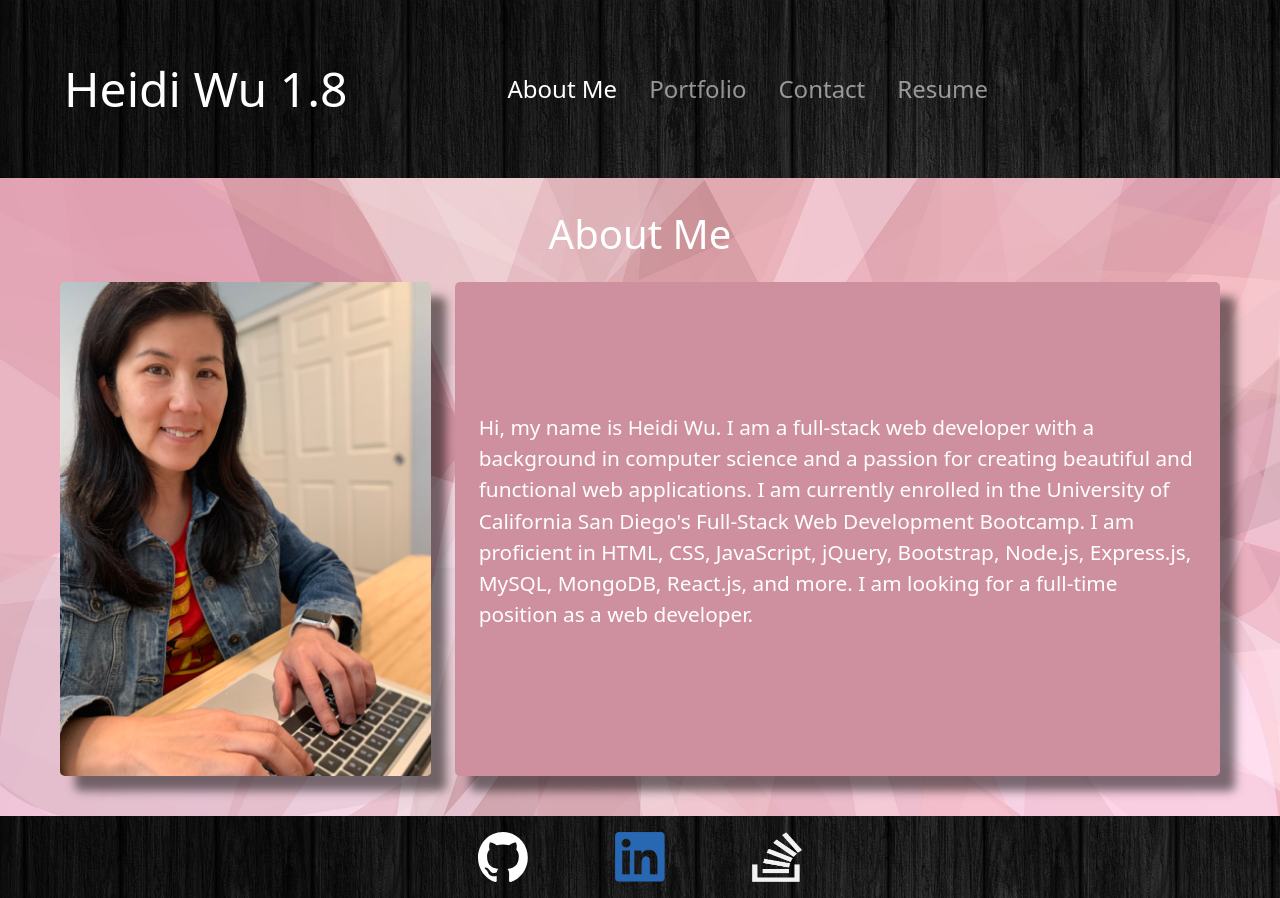
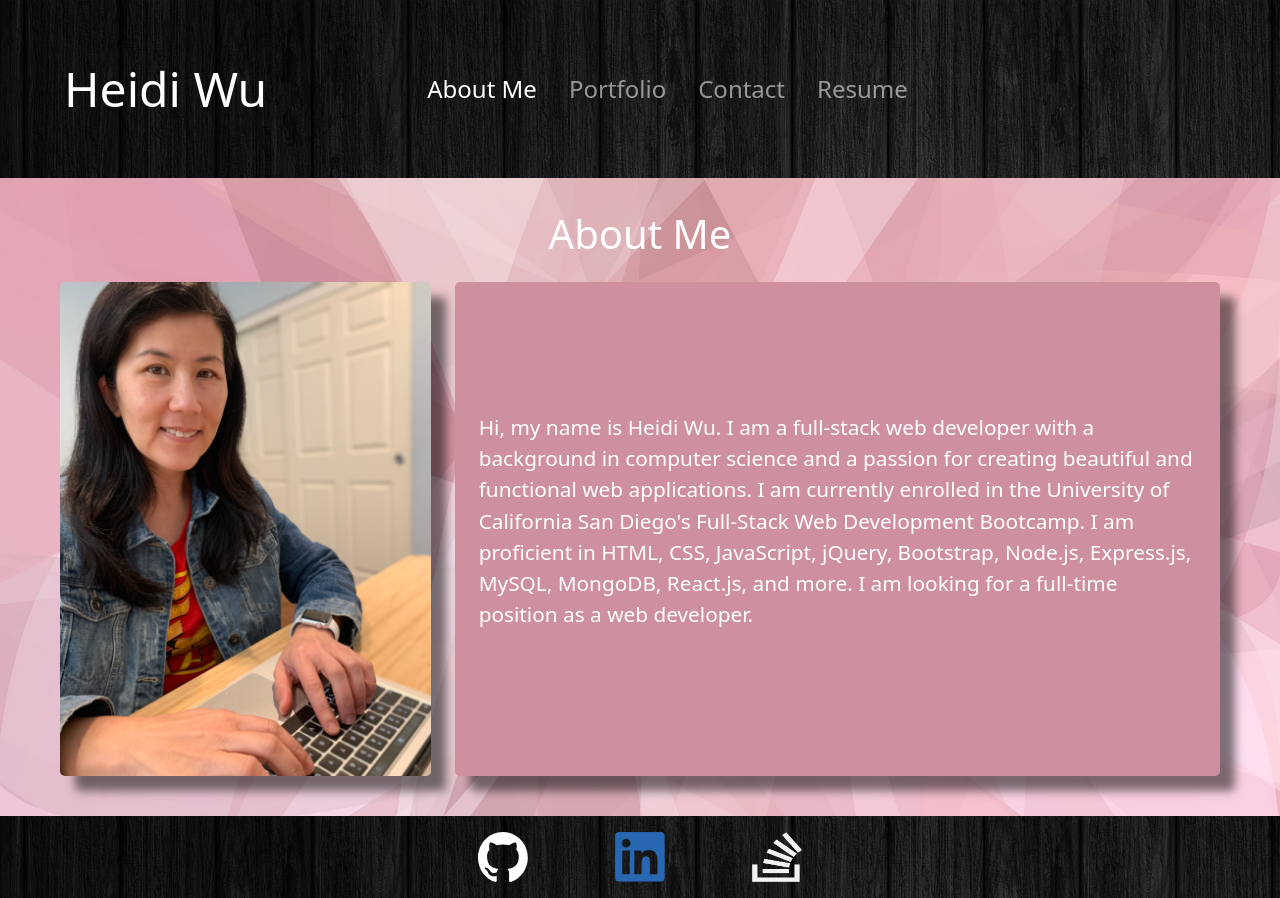
Before and after one commit to heidiwu3388/React-Portfolio, a React (Create React App) app: page /React-Portfolio/AboutMe in a window 1280 px wide. Built offline with nearby package versions, Linux system fonts and the light colour scheme.

Commit message:
remove version number

```diff
--- a/src/components/Header.js
+++ b/src/components/Header.js
@@ -27,7 +27,7 @@ export default function Header() {
       <div className="container-fluid" style={styles.innerContainer}>
         <nav className="navbar navbar-expand-lg navbar-dark py-5">
           <div className="container-fluid">
-            <a className="navbar-brand me-5" href="#Heidi" style={styles.nameStyle}>Heidi Wu 1.8</a>
+            <a className="navbar-brand me-5" href="#Heidi" style={styles.nameStyle}>Heidi Wu</a>
             <button className="navbar-toggler"
               type="button" data-bs-toggle="collapse"
               data-bs-target="#navbarSupportedContent"
```
